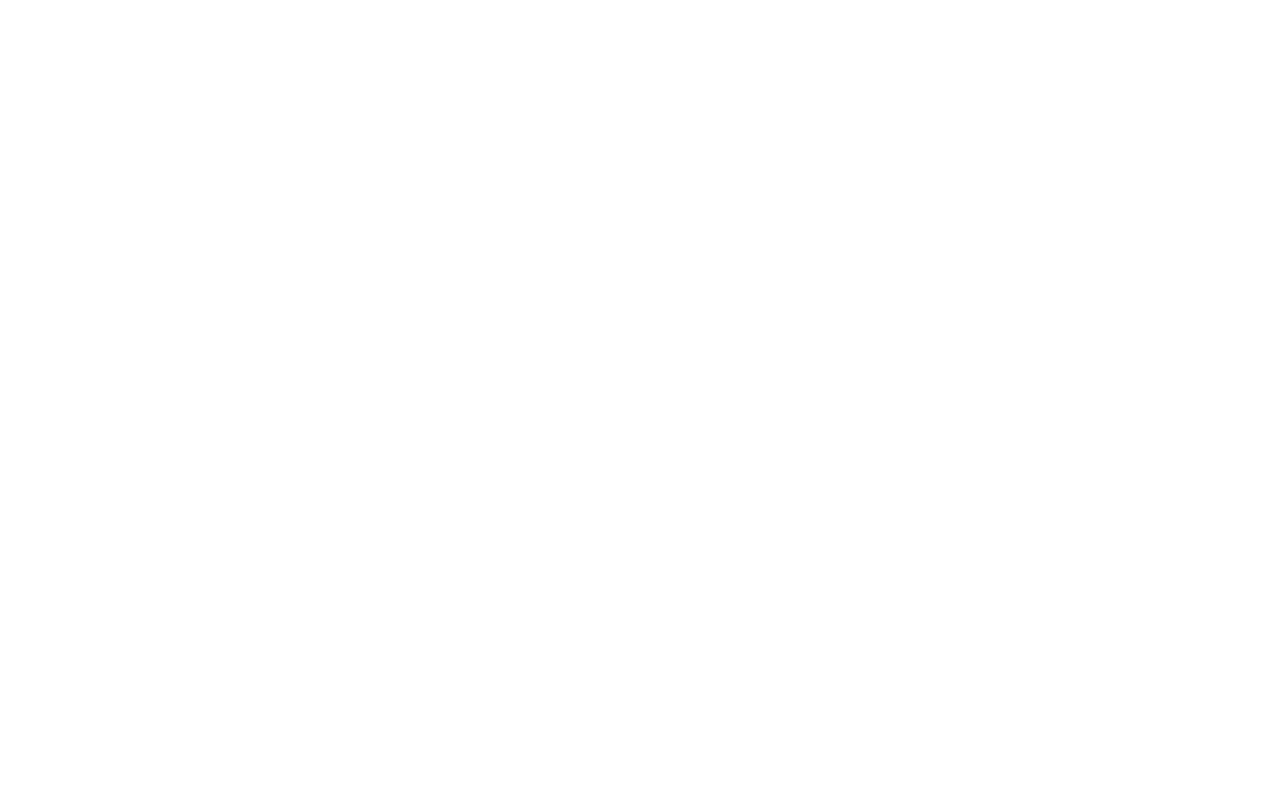
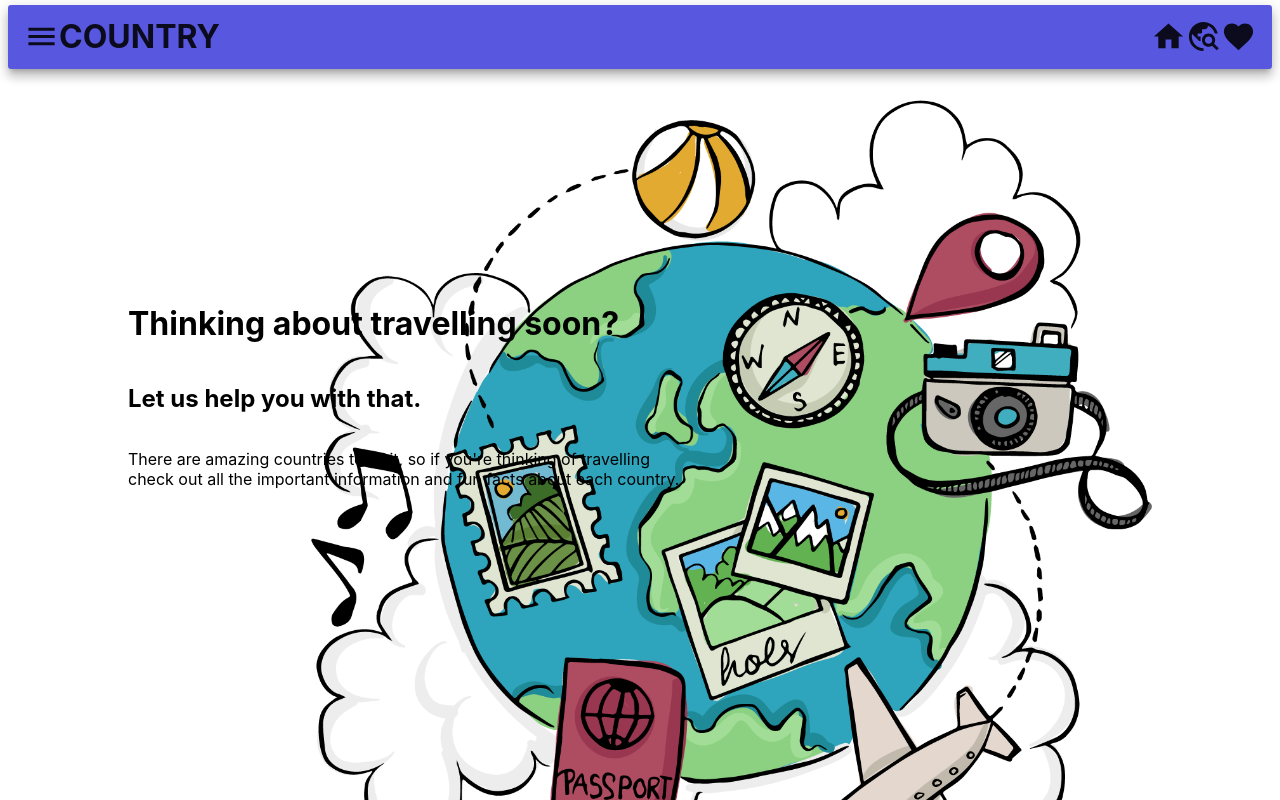
Before and after one commit to pedroOrvalho/FrontEnd-Application-MUI-Countries, a React (Create React App) app: page / in a window 1280 px wide. Shown: the top 800 px of the page. Built offline with nearby package versions, Linux system fonts and the light colour scheme.

Commit message:
navbar and home added

```diff
--- a/package.json
+++ b/package.json
@@ -3,6 +3,10 @@
   "version": "0.1.0",
   "private": true,
   "dependencies": {
+    "@emotion/react": "^11.11.0",
+    "@emotion/styled": "^11.11.0",
+    "@mui/icons-material": "^5.11.16",
+    "@mui/material": "^5.13.3",
     "@testing-library/jest-dom": "^5.14.1",
     "@testing-library/react": "^13.0.0",
     "@testing-library/user-event": "^13.2.1",
@@ -12,6 +16,7 @@
     "@types/react-dom": "^18.0.0",
     "react": "^18.2.0",
     "react-dom": "^18.2.0",
+    "react-router-dom": "^6.11.2",
     "react-scripts": "5.0.1",
     "typescript": "^4.4.2",
     "web-vitals": "^2.1.0"
--- a/src/App.css
+++ b/src/App.css
@@ -1,38 +1,44 @@
-.App {
-  text-align: center;
+.navbar_container {
+	height: 4rem;
+	background-color: rgba(66, 66, 219, 0.885);
+	border-radius: 3px;
+	display: flex;
+	justify-content: space-between;
+	overflow: hidden;
 }
 
-.App-logo {
-  height: 40vmin;
-  pointer-events: none;
+.logo_container {
+	display: flex;
+	align-items: center;
+	margin-left: 1rem;
 }
 
-@media (prefers-reduced-motion: no-preference) {
-  .App-logo {
-    animation: App-logo-spin infinite 20s linear;
-  }
+.navlink_container {
+	display: flex;
+	align-items: center;
+	margin-right: 1rem;
 }
 
-.App-header {
-  background-color: #282c34;
-  min-height: 100vh;
+/* ---------------------------------- Home ---------------------------------- */
+
+.home_container {
+	display: flex;
+	height: 55rem;
+}
+
+.home_content_container {
+	background-image: url("./images/home.png");
+	background-repeat: no-repeat;
+	background-size: 65rem;
+  background-position: 80% 45%;
+	width: 100%;
+}
+
+.home_content {
+	width: 35rem;
+  height: 40rem;
   display: flex;
   flex-direction: column;
-  align-items: center;
   justify-content: center;
-  font-size: calc(10px + 2vmin);
-  color: white;
+  margin-left: 8rem;
 }
-
-.App-link {
-  color: #61dafb;
-}
-
-@keyframes App-logo-spin {
-  from {
-    transform: rotate(0deg);
-  }
-  to {
-    transform: rotate(360deg);
-  }
-}
--- a/src/App.tsx
+++ b/src/App.tsx
@@ -1,8 +1,19 @@
 import React from "react";
+import { Routes, Route } from "react-router-dom";
+
+import NavBar from "./components/NavBar";
+import Home from "./pages/Home";
 import "./App.css";
 
 function App() {
-  return <div className="App"></div>;
+	return (
+		<div className="App">
+			<NavBar />
+			<Routes>
+				<Route path="/" element={<Home />} />
+			</Routes>
+		</div>
+	);
 }
 
 export default App;
--- /dev/null
+++ b/src/components/NavBar.tsx
@@ -0,0 +1,31 @@
+import SvgIcon, { SvgIconProps } from "@mui/material/SvgIcon";
+import { Paper } from "@mui/material";
+import TravelExploreIcon from "@mui/icons-material/TravelExplore";
+import FavoriteIcon from "@mui/icons-material/Favorite";
+import MenuIcon from "@mui/icons-material/Menu";
+
+function HomeIcon(props: SvgIconProps) {
+	return (
+		<SvgIcon {...props}>
+			<path d="M10 20v-6h4v6h5v-8h3L12 3 2 12h3v8z" />
+		</SvgIcon>
+	);
+}
+
+export default function NavBar() {
+	return (
+		<Paper elevation={8} style={{ margin: "0.3rem 0.5rem"}}>
+			<div className="navbar_container">
+				<div className="logo_container">
+					<MenuIcon fontSize="large"/>
+					<h1>COUNTRY</h1>
+				</div>
+				<div className="navlink_container">
+					<HomeIcon fontSize="large" />
+					<TravelExploreIcon fontSize="large" />
+					<FavoriteIcon fontSize="large" />
+				</div>
+			</div>
+		</Paper>
+	);
+}
--- a/src/index.tsx
+++ b/src/index.tsx
@@ -1,16 +1,19 @@
-import React from 'react';
-import ReactDOM from 'react-dom/client';
-import './index.css';
-import App from './App';
-import reportWebVitals from './reportWebVitals';
+import React from "react";
+import ReactDOM from "react-dom/client";
+import "./index.css";
+import App from "./App";
+import reportWebVitals from "./reportWebVitals";
+import { BrowserRouter } from "react-router-dom";
 
 const root = ReactDOM.createRoot(
-  document.getElementById('root') as HTMLElement
+	document.getElementById("root") as HTMLElement
 );
 root.render(
-  <React.StrictMode>
-    <App />
-  </React.StrictMode>
+	<React.StrictMode>
+		<BrowserRouter>
+			<App />
+		</BrowserRouter>
+	</React.StrictMode>
 );
 
 // If you want to start measuring performance in your app, pass a function
--- /dev/null
+++ b/src/pages/Home.tsx
@@ -0,0 +1,19 @@
+import homeLogo from "../images/home.png";
+
+export default function Home() {
+	return (
+		<div className="home_container">
+			<div className="home_content_container">
+				<div className="home_content">
+					<h1>Thinking about travelling soon?</h1>
+					<h2>Let us help you with that.</h2>
+					<p>
+						There are amazing countries to visit, so if you're thinking of
+						travelling check out all the important information and fun facts
+						about each country.
+					</p>
+				</div>
+			</div>
+		</div>
+	);
+}
```
Also changed, not shown: src/images/home.png (added), 1 other file (tests, documents, lock files or other folders).
